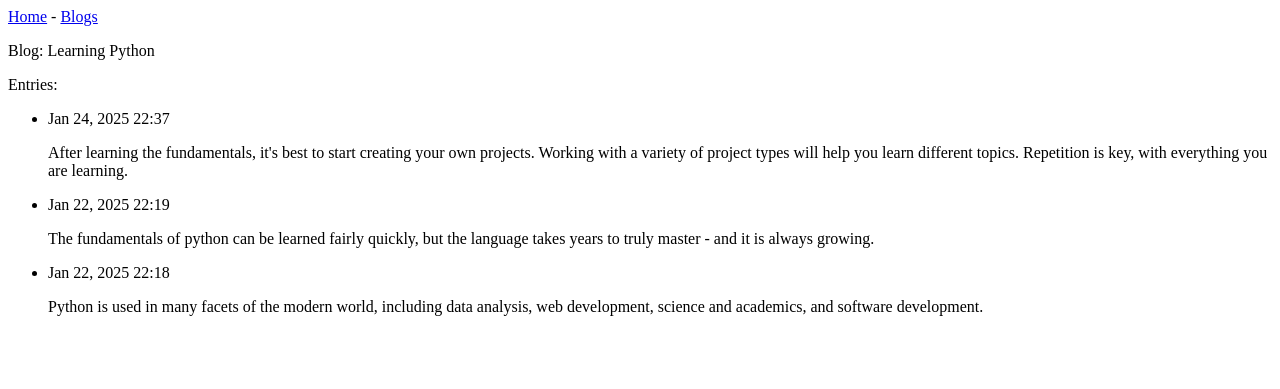
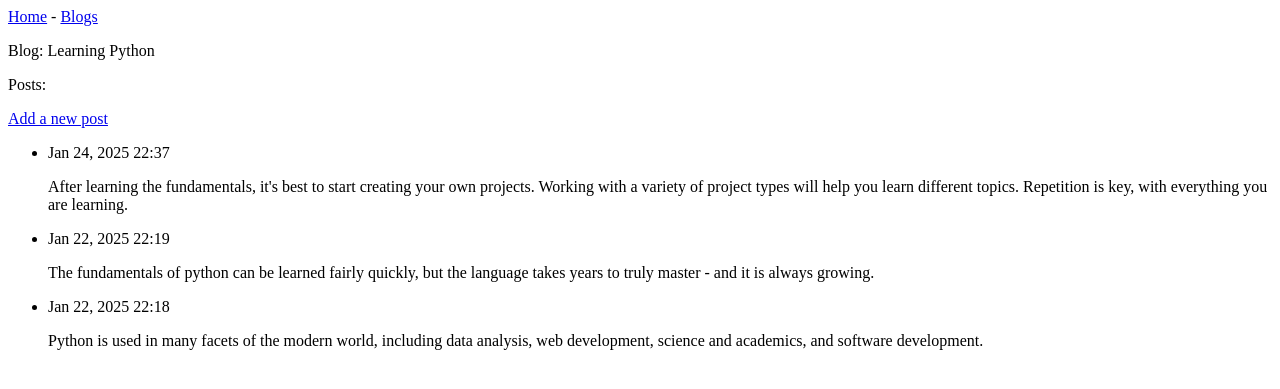
Before and after one commit to jonjack17/pcc_blog, a Django app: page /blogs/1/ in a window 1280 px wide. Shown: the top 389 px of the page. Run offline with Django 5.2, Linux system fonts and the light colour scheme; data comes from the database, SQL or seed files in the repository; both versions use the stored data as it was after the commit.

Commit message:
Continued blog project
User can now add a blog or a post to a specific blog. next and final step is to add functionality for editing an existing post.

```diff
--- a/blogs/templates/blogs/blog.html
+++ b/blogs/templates/blogs/blog.html
@@ -2,9 +2,13 @@
 
 {% block content%}
 
-<p>Blog: {{ blog.text }}</p>
+<p>Blog: {{ blog }} </p>
 
-<p>Entries:</p>
+
+<p>Posts:</p>
+<p>
+  <a href="{% url 'blogs:new_post' blog.id %}">Add a new post</a>
+</p>
 
 <ul>
     {% for post in posts %}
--- a/blogs/templates/blogs/blogs.html
+++ b/blogs/templates/blogs/blogs.html
@@ -10,5 +10,6 @@
     {% endfor %}
 </ul>
 
+<a href="{% url 'blogs:new_blog' %}">Add a new blog</a>
 
 {% endblock content %}
--- a/blogs/urls.py
+++ b/blogs/urls.py
@@ -12,4 +12,8 @@ urlpatterns = [
     path('blogs/', views.blogs, name='blogs'),
     # Page that lists a specific blog and its posts.
     path('blogs/<int:blog_id>/', views.blog, name='blog'),
+    # Page for creating a new blog.
+    path('new_blog/', views.new_blog, name='new_blog'),
+    # Page for creating a new post for a specific blog.
+    path('new_post/<int:blog_id>/', views.new_post, name ='new_post'),
 ]
--- a/blogs/views.py
+++ b/blogs/views.py
@@ -1,6 +1,7 @@
-from django.shortcuts import render
+from django.shortcuts import render, redirect
 
 from .models import Blog, Post
+from .forms import BlogForm, PostForm
 
 def index(request):
     """The home page for Blog."""
@@ -18,3 +19,39 @@ def blog(request, blog_id):
     posts = blog.post_set.order_by('-date_added')
     context = {'blog':blog, 'posts':posts}
     return render(request, 'blogs/blog.html', context)
+
+def new_blog(request):
+    """Page for creating a new blog."""
+    if request.method != 'POST':
+        # No data submitted, create a blank form.
+        form = BlogForm()
+    else:
+        # POST data submitted; process data.
+        form = BlogForm(data = request.POST)
+        if form.is_valid():
+            form.save()
+            return redirect('blogs:blogs')
+
+    # Display a blank or invalid form.
+    context = {'form': form}
+    return render(request, 'blogs/new_blog.html',context)
+
+def new_post(request, blog_id):
+    """Page for creating a new post for a specific blog."""
+    blog = Blog.objects.get(id=blog_id)
+
+    if request.method != 'POST':
+        # No data submitted, create a blank form.
+        form = PostForm()
+    else:
+        # POST data submitted; process data.
+        form = PostForm(data=request.POST)
+        if form.is_valid():
+            new_post = form.save(commit=False)
+            new_post.blog = blog
+            new_post.save()
+            return redirect('blogs:blog', blog_id=blog_id)
+
+    # Display a blank or invalid form.
+    context = {'blog':blog, 'form': form}
+    return render(request, 'blogs/new_post.html', context)
```
Also changed, not shown: blogs/forms.py (+9 -2 lines), blogs/templates/blogs/new_blog.html (added, +12 -0 lines), blogs/templates/blogs/new_post.html (added, +14 -0 lines), db.sqlite3.
